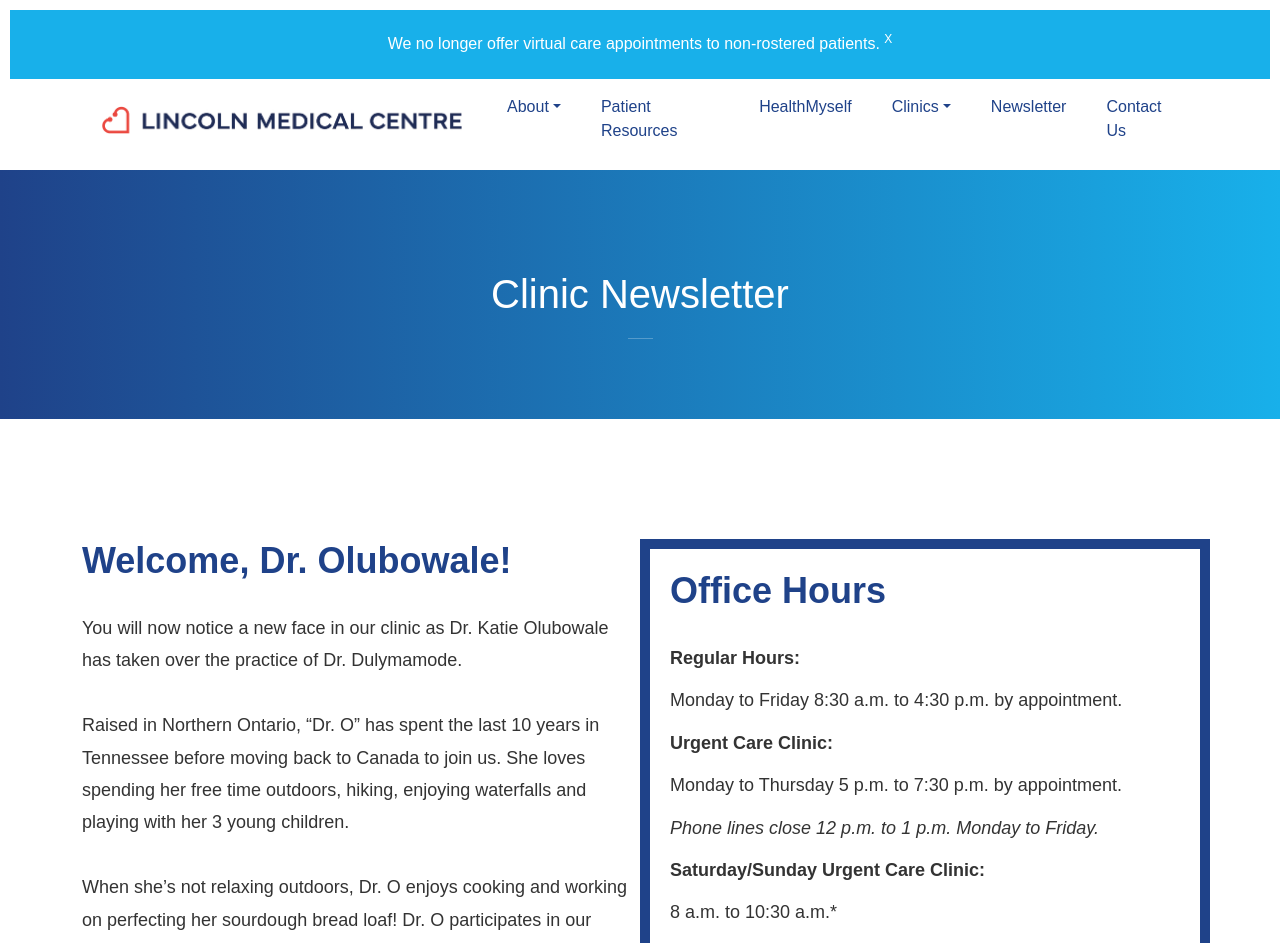
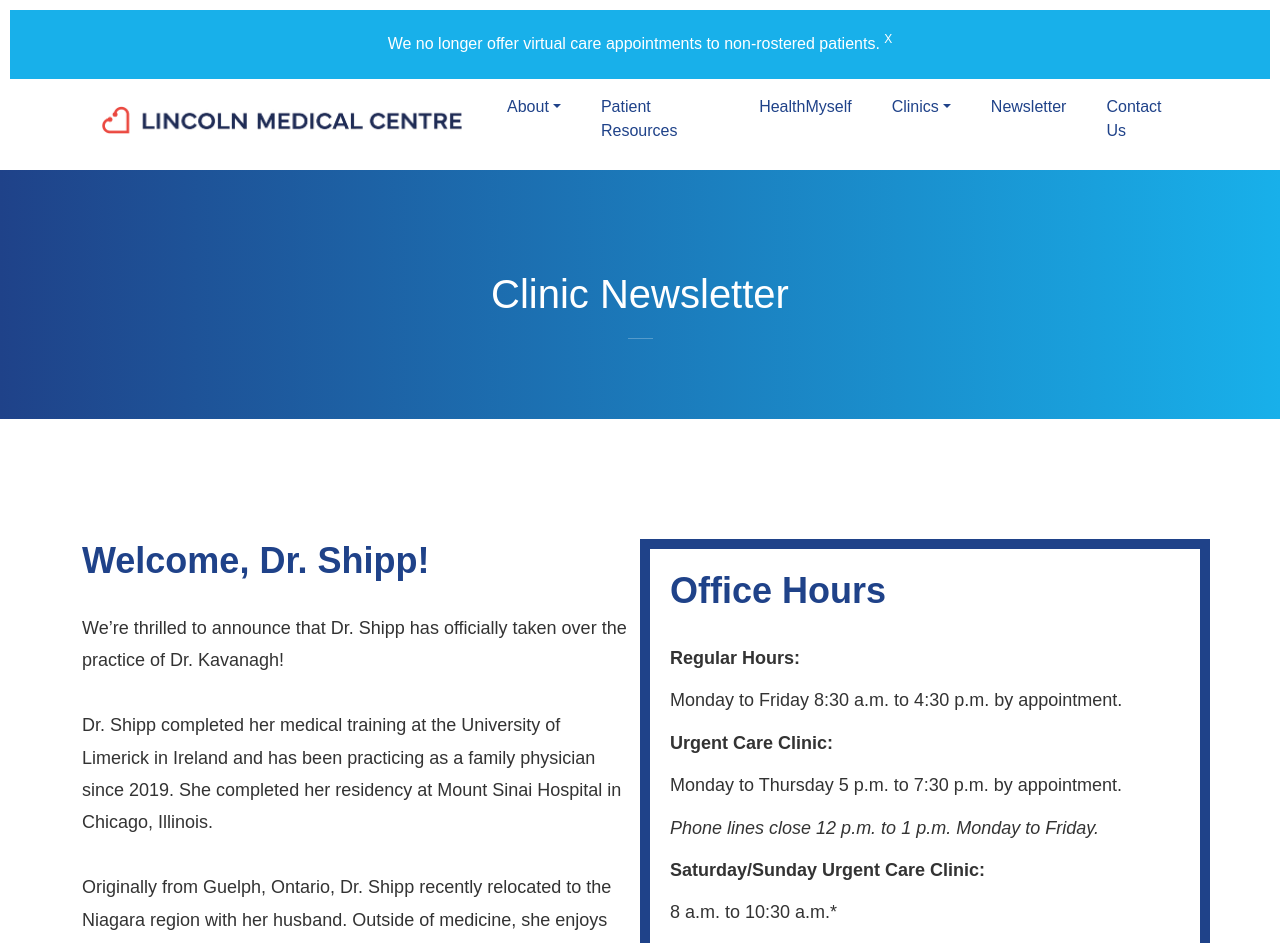
Before and after one commit to lincolnmedweb/lincolnmed, a Next.js app: page /newsletter in a window 1280 px wide. Shown: the top 943 px of the page. Built offline with nearby package versions, Linux system fonts and the light colour scheme.

Commit message:
Client changes

```diff
--- a/pages/newsletter.tsx
+++ b/pages/newsletter.tsx
@@ -8,7 +8,10 @@ export default function Newsletter() {
     <>
       <Head>
         <title>Newsletter | Lincoln Medical Centre</title>
-        <meta name="description" content="Check outLincoln Medical Centre's newsletter. Click here to learn more." />
+        <meta
+          name="description"
+          content="Check outLincoln Medical Centre's newsletter. Click here to learn more."
+        />
         <link rel="icon" href="/favicon.ico" />
       </Head>
       <InnerHero title="Clinic Newsletter" />
@@ -16,19 +19,26 @@ export default function Newsletter() {
         <Container>
           <Row>
             <Col lg="6">
-              <h2>Welcome, Dr. Olubowale!</h2>
+              <h2>Welcome, Dr. Shipp!</h2>
               <p>
-                You will now notice a new face in our clinic as Dr. Katie Olubowale has taken over the practice of Dr.
-                Dulymamode.
+                We’re thrilled to announce that Dr. Shipp has officially taken
+                over the practice of Dr. Kavanagh!
                 <br />
                 <br />
-                Raised in Northern Ontario, “Dr. O” has spent the last 10 years in Tennessee before moving back to
-                Canada to join us. She loves spending her free time outdoors, hiking, enjoying waterfalls and playing
-                with her 3 young children.
+                Dr. Shipp completed her medical training at the University of
+                Limerick in Ireland and has been practicing as a family
+                physician since 2019. She completed her residency at Mount Sinai
+                Hospital in Chicago, Illinois.
                 <br />
                 <br />
-                When she’s not relaxing outdoors, Dr. O enjoys cooking and working on perfecting her sourdough bread
-                loaf! Dr. O participates in our Urgent Care Clinics.
+                Originally from Guelph, Ontario, Dr. Shipp recently relocated to
+                the Niagara region with her husband. Outside of medicine, she
+                enjoys traveling, spending time with family and friends, and is
+                an avid baker.
+                <br />
+                <br />
+                Please join us in warmly welcoming Dr. Shipp to our clinic and
+                to our community!
               </p>
             </Col>
             <Col lg="6" className="card blue">
@@ -50,8 +60,8 @@ export default function Newsletter() {
               <p>8 a.m. to 10:30 a.m.*</p>
               <p>
                 <em>
-                  Phone lines open 8 a.m. until 10 a.m. on Saturday and Sunday. * Hours may vary slightly. Please call
-                  the day of.*
+                  Phone lines open 8 a.m. until 10 a.m. on Saturday and Sunday.
+                  * Hours may vary slightly. Please call the day of.*
                 </em>
               </p>
             </Col>
@@ -61,31 +71,47 @@ export default function Newsletter() {
               <div className="clinic card">
                 <h2>Clinic Reminders</h2>
                 <ul>
-                  <li>Having an email on file lets us send you important appointment information and reminders.</li>
-                  <li>Booking a routine appointment? Call us in the afternoon to avoid our peak hours.</li>
-                  <li>Arrive 5 minutes before your appointment for check-in.</li>
                   <li>
-                    Allow at least 1 - 2 weeks for med renewals. For most medications, your pharmacy is able to send a
-                    request to your family doctor. SAME DAY MED RENEWALS NOW RESULT IN A $10 FEE.
+                    Having an email on file lets us send you important
+                    appointment information and reminders.
                   </li>
                   <li>
-                    Ensure your health card is up-to-date. Without a current health card, we are unable to book
-                    appointments.
+                    Booking a routine appointment? Call us in the afternoon to
+                    avoid our peak hours.
                   </li>
-                  <li>Many notes and forms are not covered by OHIP. Forms may take 4 to 6 weeks for completion.</li>
+                  <li>
+                    Arrive 5 minutes before your appointment for check-in.
+                  </li>
+                  <li>
+                    Allow at least 1 - 2 weeks for med renewals. For most
+                    medications, your pharmacy is able to send a request to your
+                    family doctor. SAME DAY MED RENEWALS NOW RESULT IN A $10
+                    FEE.
+                  </li>
+                  <li>
+                    Ensure your health card is up-to-date. Without a current
+                    health card, we are unable to book appointments.
+                  </li>
+                  <li>
+                    Many notes and forms are not covered by OHIP. Forms may take
+                    4 to 6 weeks for completion.
+                  </li>
                 </ul>
               </div>
             </Col>
             <Col lg="6">
               <h2>HealthMyself</h2>
               <p>
-                Introducing a new way to book your appointment! With the new HealthMyself portal you are able to book
-                appointments online, receive appointment reminders via email, receive test results and be the first
-                informed of any events or changes happening in the clinic.
+                Introducing a new way to book your appointment! With the new
+                HealthMyself portal you are able to book appointments online,
+                receive appointment reminders via email, receive test results
+                and be the first informed of any events or changes happening in
+                the clinic.
                 <br />
                 <br />
-                If you would like to sign up for this feature please call our office to get started. We will require an
-                email attached to your chart so we may send you a personal activation link.
+                If you would like to sign up for this feature please call our
+                office to get started. We will require an email attached to your
+                chart so we may send you a personal activation link.
               </p>
             </Col>
           </Row>
@@ -93,41 +119,61 @@ export default function Newsletter() {
             <Col lg="6">
               <h2>Why are family doctors important?</h2>
               <p>
-                Your family doctor is your main point of contact between yourself and specialists in the healthcare
-                system. When a patient uses a walk-in clinic, instead of seeing their family doctor, there is a lack of
-                continuity of care. Most walk-in clinics do not have your complete medical history. Your family doctor
-                will not receive reports, test results or know what treatment or referrals were made by a walk-in
-                clinic.
+                Your family doctor is your main point of contact between
+                yourself and specialists in the healthcare system. When a
+                patient uses a walk-in clinic, instead of seeing their family
+                doctor, there is a lack of continuity of care. Most walk-in
+                clinics do not have your complete medical history. Your family
+                doctor will not receive reports, test results or know what
+                treatment or referrals were made by a walk-in clinic.
                 <br />
                 <br />
-                Being enrolled at a Family Health Organization, such as Lincoln Medical Centre, you have access to phone
-                appointments, easy medication renewals, a support team for diabetic patients as well as personalized
-                care by doctors who follow you and your family through life.
+                Being enrolled at a Family Health Organization, such as Lincoln
+                Medical Centre, you have access to phone appointments, easy
+                medication renewals, a support team for diabetic patients as
+                well as personalized care by doctors who follow you and your
+                family through life.
               </p>
             </Col>
             <Col lg="6" className="card blue">
               <h2>Flu Shots Now Available</h2>
               <p>
-                Flu shots are now available for patients 6 months of age and older. Senior dose flu shots are available
-                on a first come, first served basis and cannot be reserved as we receive limited supplies.
+                Flu shots are now available for patients 6 months of age and
+                older. Senior dose flu shots are available on a first come,
+                first served basis and cannot be reserved as we receive limited
+                supplies.
               </p>
               <p>
                 <strong>
-                  <a href="tel:(905) 563 - 1212">Call now to schedule an appointment!</a>
+                  <a href="tel:(905) 563 - 1212">
+                    Call now to schedule an appointment!
+                  </a>
                 </strong>
               </p>
-              <strong>Tips for caring for children with flu, cold, and respiratory illness:</strong>
+              <strong>
+                Tips for caring for children with flu, cold, and respiratory
+                illness:
+              </strong>
               <ul>
                 <li>
-                  <a target="_blank" href="https://lms.ontariofamilyphysicians.ca/files/OCFP_ActionsParentsCanTake.pdf">
+                  <a
+                    target="_blank"
+                    href="https://lms.ontariofamilyphysicians.ca/files/OCFP_ActionsParentsCanTake.pdf"
+                  >
                     Caring for Sick Children
                   </a>
                 </li>
               </ul>
-              <strong>Flu overview, preventative measures, and what to do if you get the flu:</strong>
+              <strong>
+                Flu overview, preventative measures, and what to do if you get
+                the flu:
+              </strong>
               <ul>
                 <li>
-                  <a target="_blank" href="https://www.ontario.ca/page/flu-facts#section-5">
+                  <a
+                    target="_blank"
+                    href="https://www.ontario.ca/page/flu-facts#section-5"
+                  >
                     Flu Facts
                   </a>
                 </li>
@@ -138,20 +184,26 @@ export default function Newsletter() {
             <Col lg="12">
               <h2>Nurses Corner</h2>
               <p>
-                Have you received notice for a FIT Kit? If you are between the ages 50 to 74 a Fecal Immunochemical Test
-                (FIT) is a painless and easy part of preventative health to screen for colorectal cancer or precancerous
-                polyps by using antibodies to detect blood in the stool.
+                Have you received notice for a FIT Kit? If you are between the
+                ages 50 to 74 a Fecal Immunochemical Test (FIT) is a painless
+                and easy part of preventative health to screen for colorectal
+                cancer or precancerous polyps by using antibodies to detect
+                blood in the stool.
                 <br />
                 <br />
-                Once you have been notified for a FIT Kit contact our clinic and we will work with LifeLabs to mail the
-                kit directly to you. We do not have these kits in office and you must have an Ontario address and
-                current health card to receive the package. You have the option to drop the completed kit off at your
-                nearest LifeLabs or mail it back using the pre-paid envelope included.
+                Once you have been notified for a FIT Kit contact our clinic and
+                we will work with LifeLabs to mail the kit directly to you. We
+                do not have these kits in office and you must have an Ontario
+                address and current health card to receive the package. You have
+                the option to drop the completed kit off at your nearest
+                LifeLabs or mail it back using the pre-paid envelope included.
                 <br />
                 <br />
-                Please note that these tests are time sensitive and must be returned within 14 days of being completed.
-                There is a 6 month window to complete the testing. If the results are normal you may repeat your
-                screening again in 2 years. For instructions on how to complete the test please visit{" "}
+                Please note that these tests are time sensitive and must be
+                returned within 14 days of being completed. There is a 6 month
+                window to complete the testing. If the results are normal you
+                may repeat your screening again in 2 years. For instructions on
+                how to complete the test please visit{" "}
                 <a
                   target="_blank"
                   href="https://www.cancercareontario.ca/en/types-of-cancer/colorectal/screening/fit-instructions"
```
